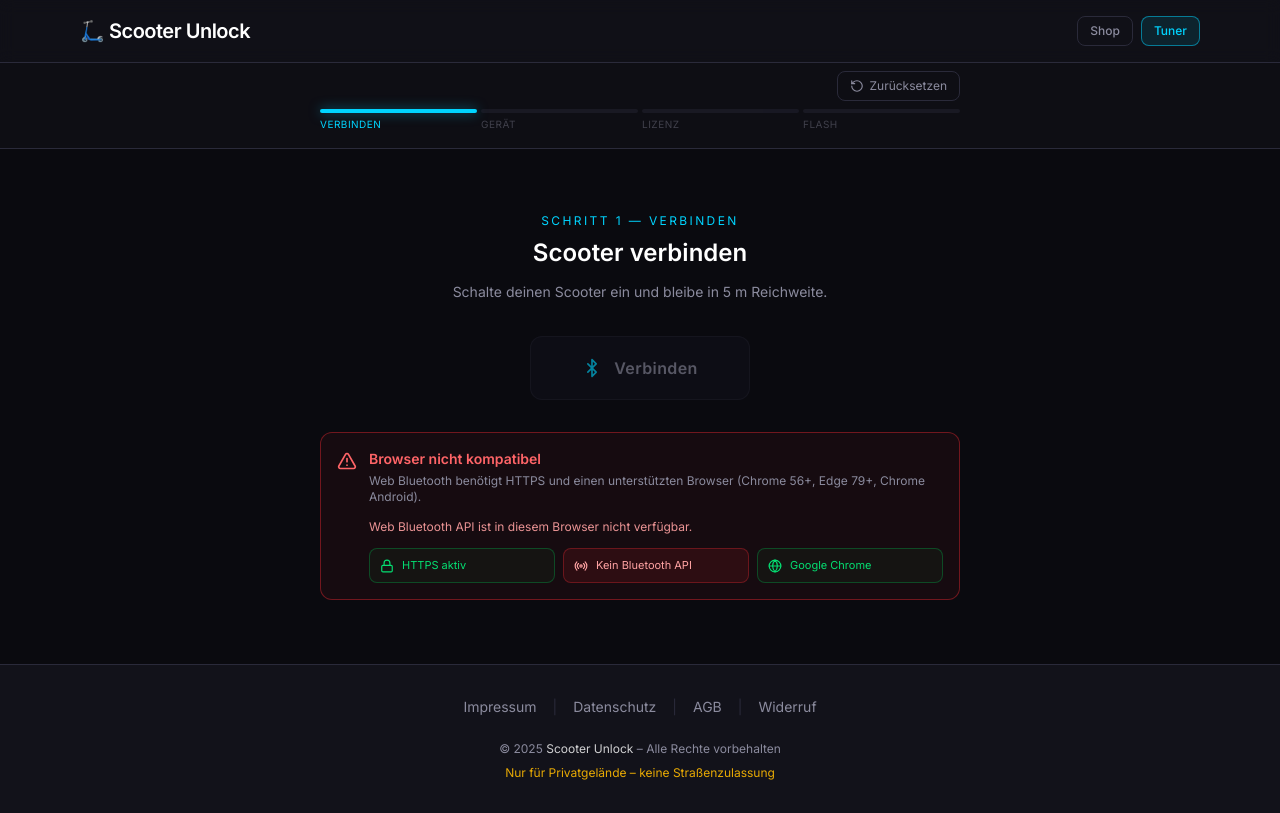
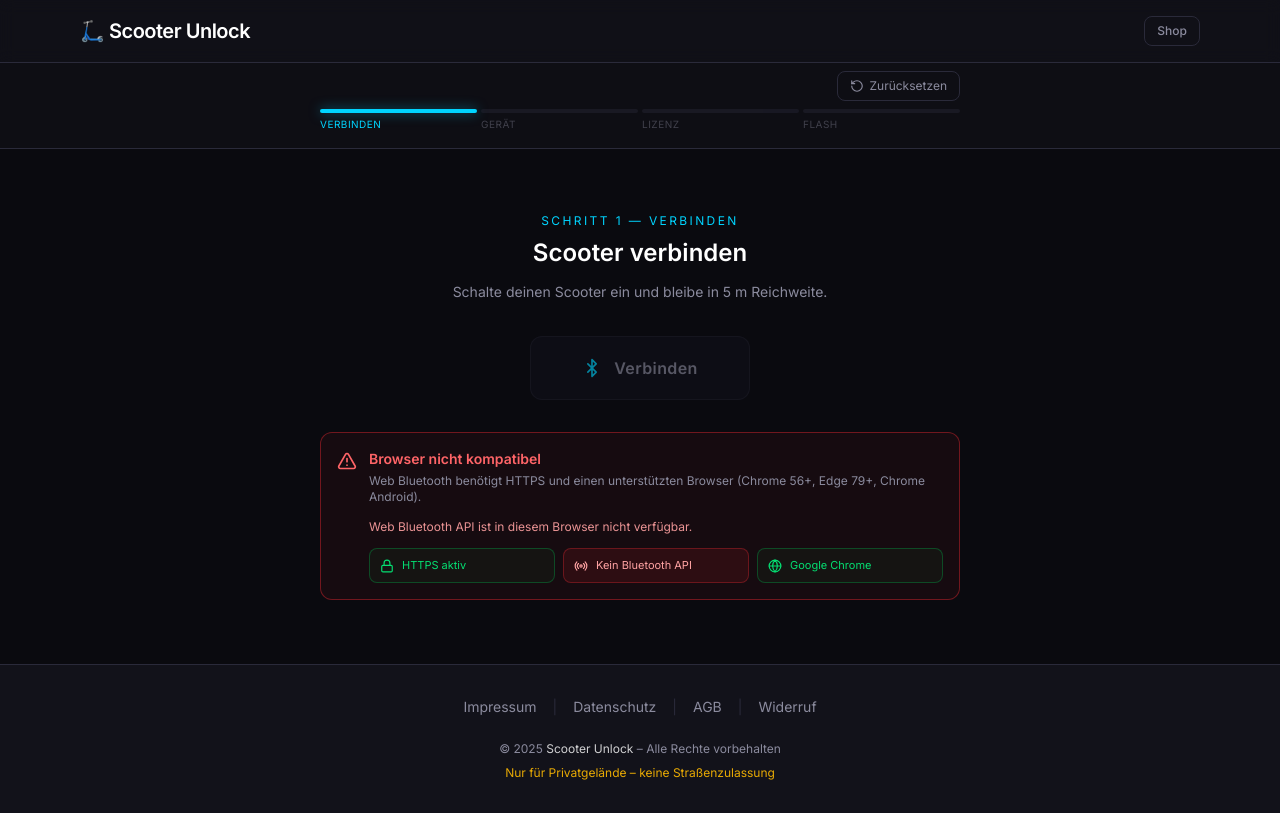
Before and after one commit to kevinlabs1983-lab/scooter-unlock-frontend, a React (Vite) app: page / in a window 1280 px wide. Built offline with nearby package versions, Linux system fonts and the light colour scheme.

Commit message:
remove Tuner nav button - tuner access via email link only
Co-authored-by: Cursor <cursoragent@cursor.com>

```diff
--- a/src/App.tsx
+++ b/src/App.tsx
@@ -27,20 +27,6 @@ function App() {
             >
               Shop
             </NavLink>
-            <NavLink
-              to="/"
-              end
-              className={({ isActive }) =>
-                [
-                  'rounded-lg border px-3 py-1.5 text-xs font-medium transition-all duration-300',
-                  isActive
-                    ? 'border-accent/50 bg-accent/10 text-accent'
-                    : 'border-border text-muted hover:border-accent/40 hover:text-accent',
-                ].join(' ')
-              }
-            >
-              Tuner
-            </NavLink>
           </nav>
         </div>
       </header>
```
